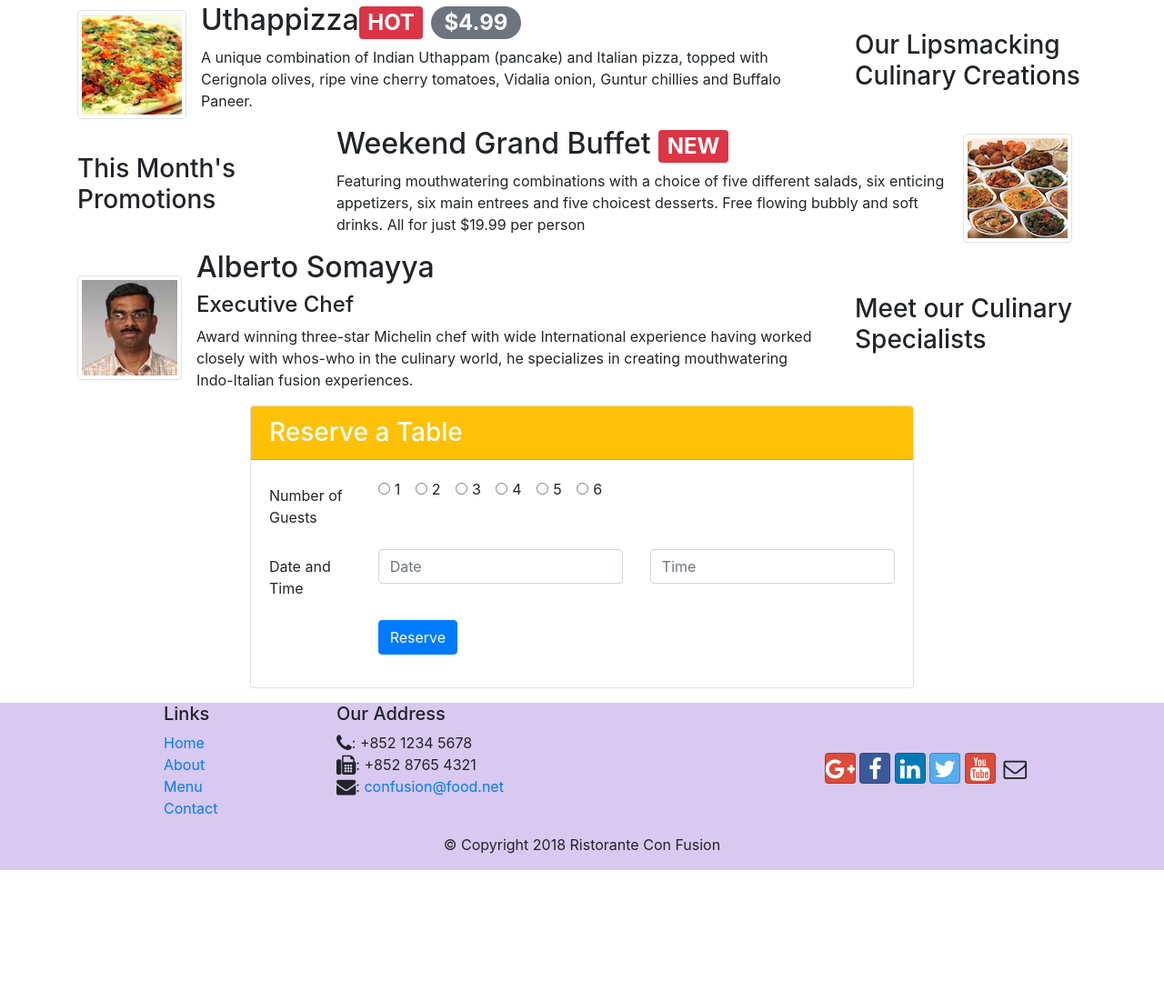
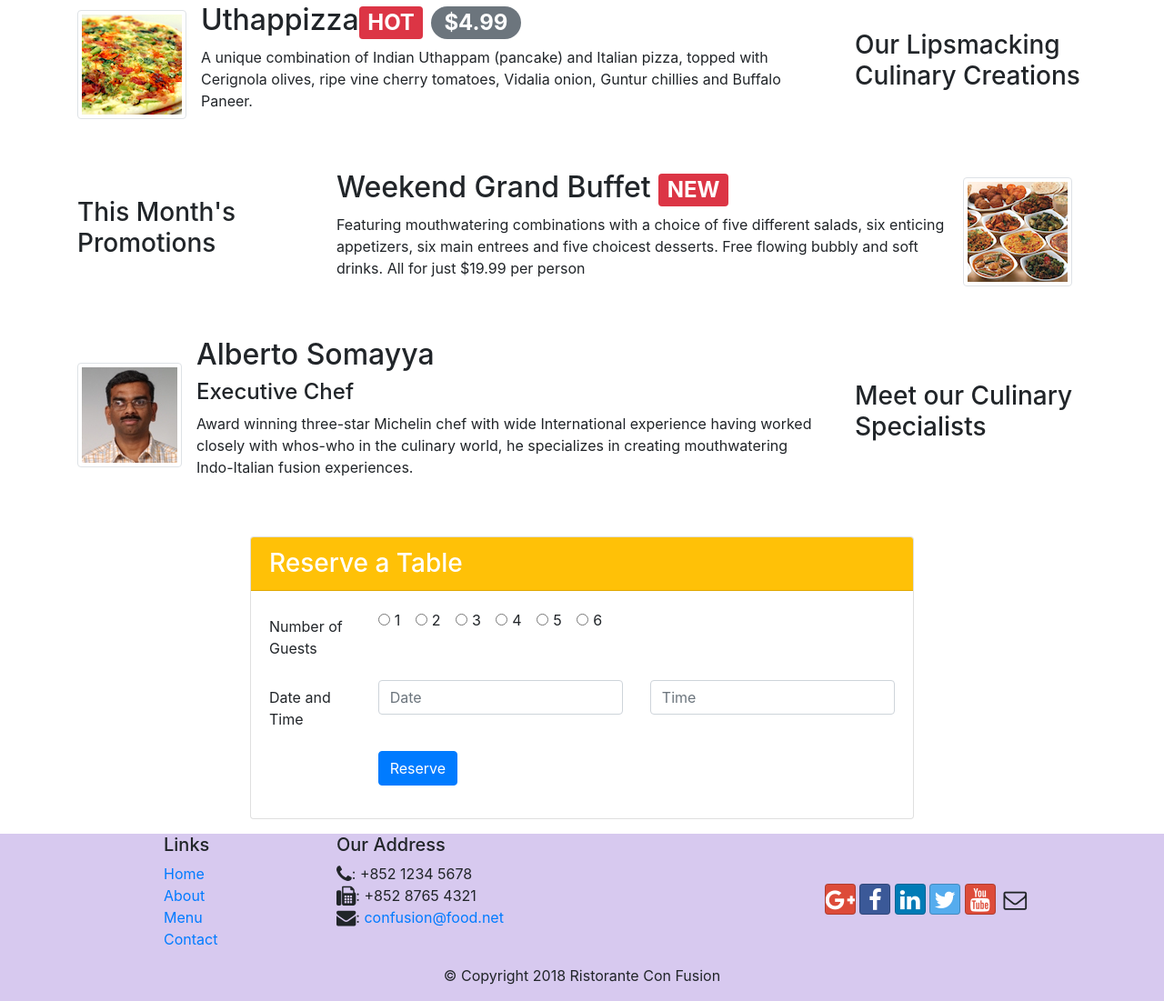
Before and after one commit to TiDev00/Bootstrap, a website: page assignment2/index.html in a window 1280 px wide. Shown: the part 351-1452 px from the top of the page at 91% size. Before the commit the page ends 1308 px from the top, so only its background shows below. Drawn offline with nearby package versions, Linux system fonts and the light colour scheme.

Commit message:
assignment 2

```diff
--- a/assignment2/index.html
+++ b/assignment2/index.html
@@ -76,7 +76,7 @@
         </div>
     </div>
 
-    <div class="row row-content align-items-center">
+    <div class="row row-content align-items-center mt-5">
         <div class="col-12 col-sm-4 col-md-3">
             <h3>This Month's Promotions</h3>
         </div>
@@ -93,7 +93,7 @@
         </div>
     </div>
 
-    <div class="row row-content align-items-center">
+    <div class="row row-content align-items-center mt-5">
         <div class="col-12 col-sm-4 col-md-3 order-sm-last">
             <h3>Meet our Culinary Specialists</h3>
         </div>
@@ -113,7 +113,7 @@
         </div>
     </div>
 
-    <div class="row row-content justify-content-center">
+    <div class="row row-content justify-content-center mt-5">
         <div class="col-sm-8">
             <div class="card" id="reserving">
                 <h3 class="card-header text-white bg-warning">Reserve a Table</h3>
```
